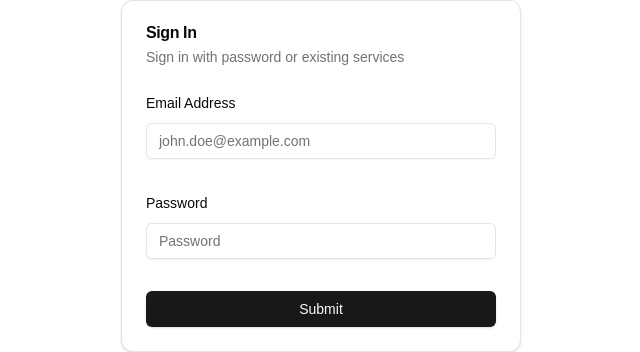
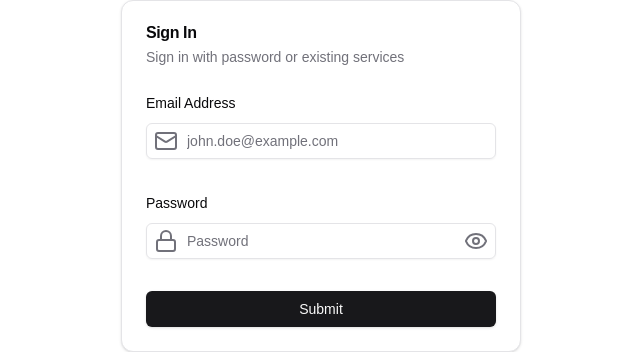
Before and after one commit to eedu7/ecommerce-api, a Next.js app in the folder frontend/: page /auth in a window 1280 px wide. Shown: the part 150-502 px from the top of the page, without its empty margins (319-959 px from the left). Built offline with nearby package versions, Linux system fonts and the light colour scheme.

Commit message:
ADDED the loading state and show and hide password

```diff
--- a/frontend/src/features/auth/components/sign-in-form.tsx
+++ b/frontend/src/features/auth/components/sign-in-form.tsx
@@ -10,23 +10,24 @@ import {Input} from "@/components/ui/input";
 import {Button} from "@/components/ui/button";
 import {loginUser} from "@/features/auth/api";
 import {useState} from "react";
+import {EyeIcon, EyeOff, LockIcon, MailIcon} from "lucide-react";
 
 const SignInForm = () => {
 
     const [loading, setLoading] = useState<boolean>(false);
+    const [showPassword, setShowPassword] = useState<boolean>(false);
 
     const form = useForm<z.infer<typeof signInFormSchema>>({
-        resolver: zodResolver(signInFormSchema),
-        defaultValues: {
-            email: "",
-            password: "",
-        }
+            resolver: zodResolver(signInFormSchema),
+            defaultValues: {
+                email: "",
+                password: "",
+            }
         }
     )
     const onSubmit = async (values: z.infer<typeof signInFormSchema>) => {
         setLoading(true);
         await loginUser(values);
-        console.table(values);
         setLoading(false);
     }
     return (
@@ -39,11 +40,13 @@ const SignInForm = () => {
                         <FormItem>
                             <FormLabel>Email Address</FormLabel>
                             <FormControl>
-                                <div>
-                                    <Input type="email" placeholder="john.doe@example.com" {...field} />
+                                <div className="relative">
+                                    <Input type="email" className="pl-10"
+                                           placeholder="john.doe@example.com" {...field} />
+                                    <MailIcon className="absolute size-6 bottom-1.5 left-2 text-muted-foreground"/>
                                 </div>
                             </FormControl>
-                            <FormMessage />
+                            <FormMessage/>
                         </FormItem>
                     )}
                 />
@@ -54,15 +57,24 @@ const SignInForm = () => {
                         <FormItem>
                             <FormLabel>Password</FormLabel>
                             <FormControl>
-                                <div>
-                                    <Input type="password" placeholder="Password" {...field} />
+                                <div className="relative">
+                                    <Input type={showPassword ? "text" : "password"} className="pl-10"
+                                           placeholder="Password" {...field} />
+                                    <LockIcon className="absolute size-6 bottom-1.5 left-2 text-muted-foreground"/>
+                                    {
+                                        showPassword ?
+                                            <EyeOff onClick={() => setShowPassword(false)}
+                                                    className="absolute text-muted-foreground size-6 bottom-1.5 right-2 hover:text-black cursor-pointer"/> :
+                                            <EyeIcon onClick={() => setShowPassword(true)}
+                                                     className="absolute text-muted-foreground size-6 bottom-1.5 right-2 hover:text-black cursor-pointer"/>
+                                    }
                                 </div>
                             </FormControl>
-                            <FormMessage />
+                            <FormMessage/>
                         </FormItem>
                     )}
                 />
-                <Button type="submit" className="w-full">Submit</Button>
+                <Button disabled={loading} type="submit" className="w-full">Submit</Button>
             </form>
         </Form>
     )
```
